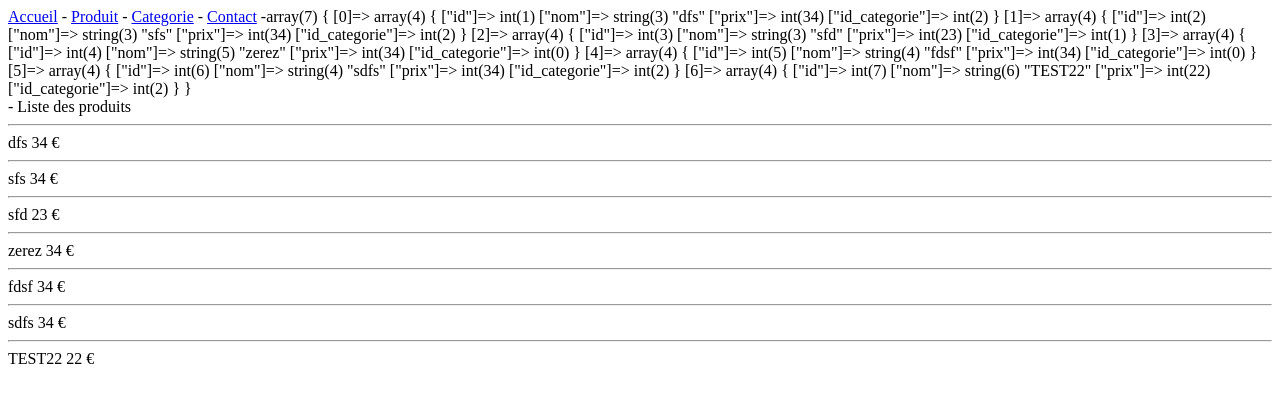
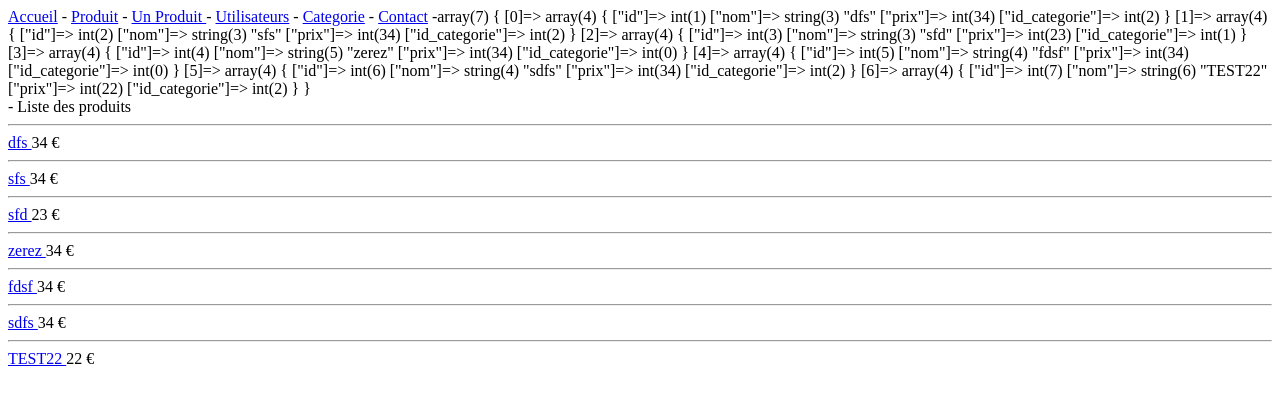
Before and after one commit to ymelki/ecommercestep, a PHP site: page /index.php?uc=produit&action=read_all in a window 1280 px wide. Shown: the top 405 px of the page. Run offline with PHP 8.4, Linux system fonts and the light colour scheme; data comes from the database, SQL or seed files in the repository.

Commit message:
ajout du detail

```diff
--- a/controller/ProduitController.php
+++ b/controller/ProduitController.php
@@ -11,11 +11,20 @@ $action = $_GET['action'];
 if ($action == "read_all" ) {
     // recuperation des données
     include __DIR__.'/../modele/ModeleProduit.php';
+    $produits=getAllProduits();
 
     // afficher la vue dans laquelle on affichera les données
     include __DIR__.'/../Vue/ProduitVue.php';
 }
 
-if ($action == "readone" ) {
+if ($action == "read_one" ) {
+    // recupérer l'ID qui est dans l'URL
+    $id=$_GET['id'];
+    // Grace au modele je veux recuperer le produit correspondant
+    // a l'ID
+    include __DIR__.'/../modele/ModeleProduit.php';
+    $produit=getOneProduit($id);
+
+
     include __DIR__.'/../Vue/ProduitdetailVue.php';
 }
--- a/modele/ModeleProduit.php
+++ b/modele/ModeleProduit.php
@@ -1,5 +1,5 @@
 <?php
-
+function getAllProduits() {
     // recuperer l'ensemble des produits
     // de ma table
     // 1 . Connecte à la B.D.
@@ -13,3 +13,24 @@ $statement=$pdo->query("select * from produit");
     $produits=$statement->fetchAll(PDO::FETCH_ASSOC);
 
     var_dump($produits);
+    return $produits;
+}
+
+
+function getOneProduit($id) {
+    // recuperer l'ensemble des produits
+    // de ma table
+    // 1 . Connecte à la B.D.
+    $pdo = new \PDO('mysql:host=localhost;dbname=ecommerce', 'root', '');
+
+    // 2 . Requete
+    $statement=$pdo->query("select * from produit where id=$id");
+
+
+    // 3 . Recupere
+    $produit=$statement->fetch(PDO::FETCH_ASSOC);
+
+
+    var_dump($produit);
+    return $produit;
+}
--- a/vue/ProduitVue.php
+++ b/vue/ProduitVue.php
@@ -4,7 +4,9 @@
 <?php
 foreach ($produits as $unProduit){ ?>
         <?= "<hr>"; ?>
+        <a href="index.php?uc=produit&action=read_one&id=<?=$unProduit['id'];?>">
         <?=$unProduit['nom']; ?>
+        </a>
         <?=$unProduit['prix']; ?> €
 
 <?php
--- a/vue/ProduitdetailVue.php
+++ b/vue/ProduitdetailVue.php
@@ -1 +1,4 @@
 Produit détail :
+ID : <?=$produit['id'] ?><br>
+nom : <?=$produit['nom'] ?><br>
+prix : <?=$produit['prix'] ?><br>
--- a/vue/header.php
+++ b/vue/header.php
@@ -1,4 +1,7 @@
 <a href="index.php?uc=accueil">Accueil</a> -
 <a href="index.php?uc=produit&action=read_all">Produit</a> -
+<a href="index.php?uc=produit&action=read_one">Un Produit </a> -
+
+<a href="index.php?uc=utilisateur&action=read_all">Utilisateurs</a> -
 <a href="index.php?uc=categorie">Categorie</a> -
 <a href="index.php?uc=contact">Contact</a> -
```
Lines whose indentation alone changed are shown as unchanged.
